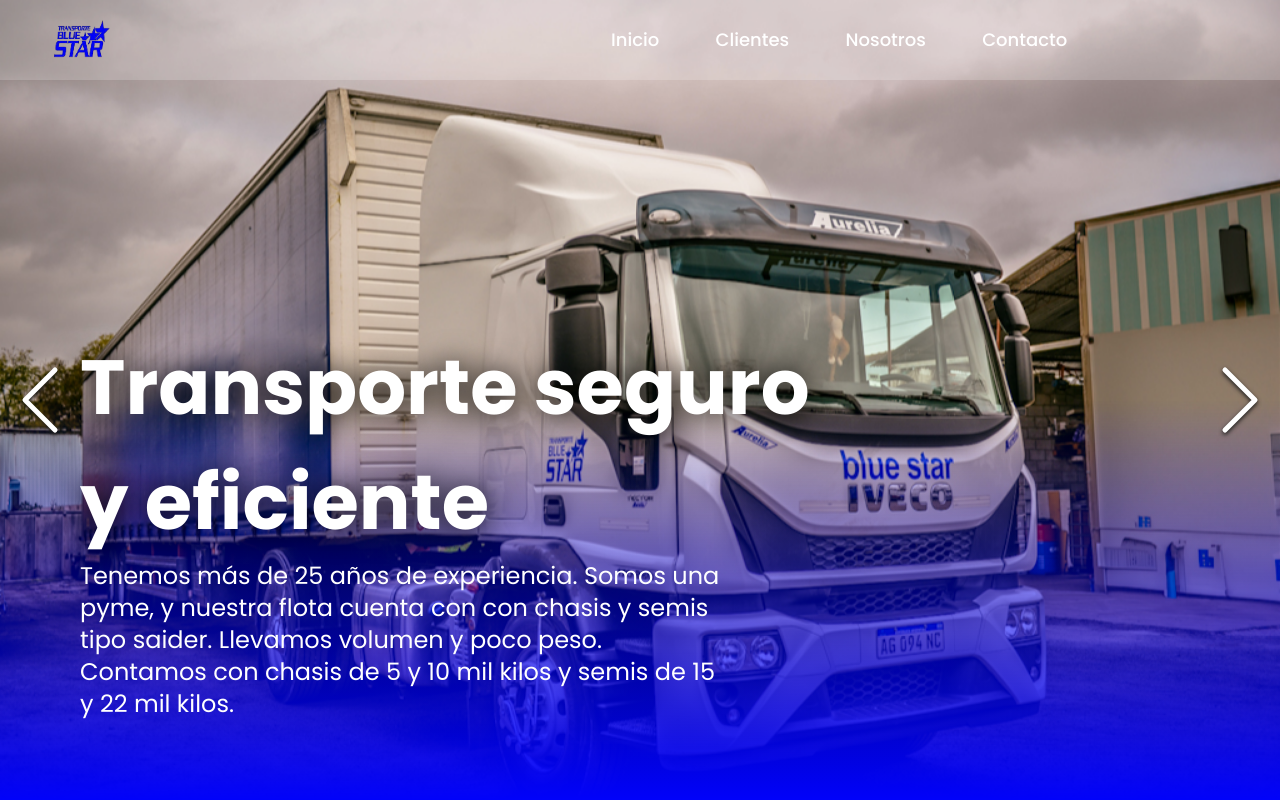
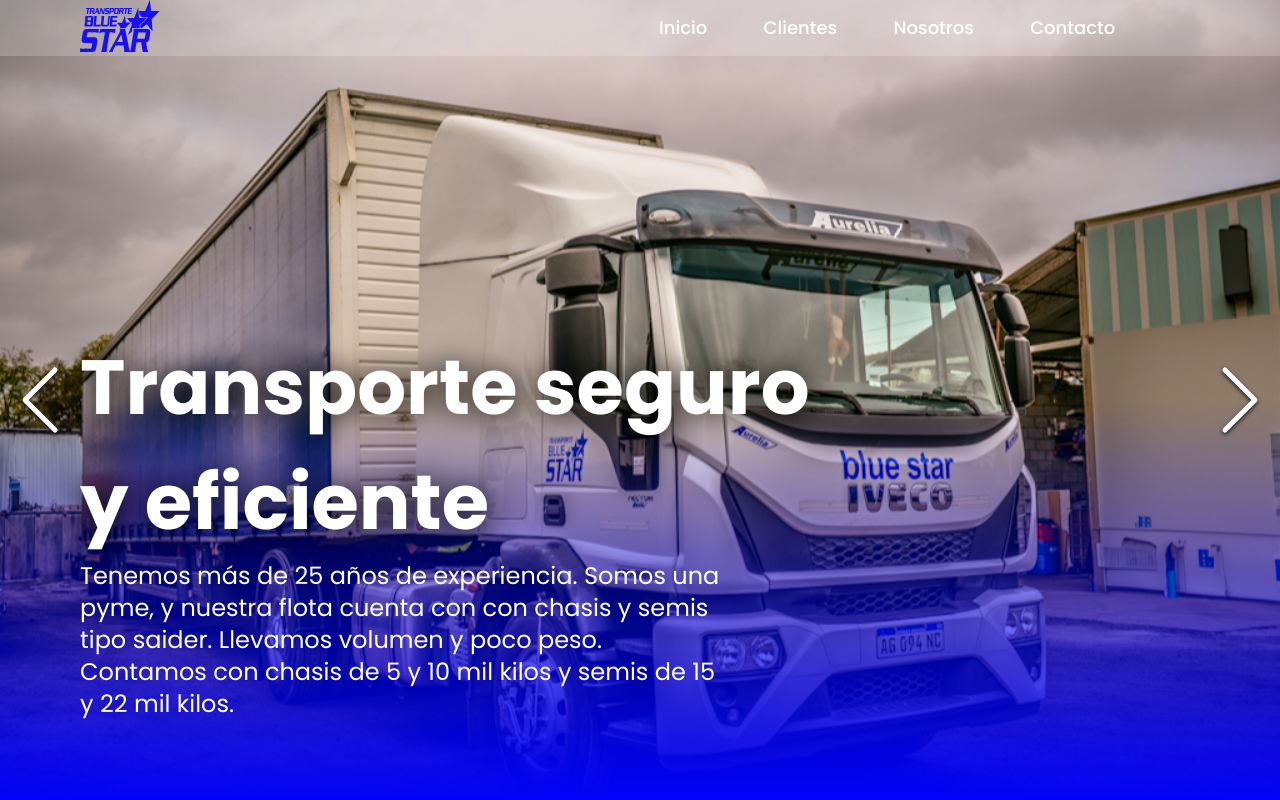
Before and after one commit to FrancoRutigliano/bluestar_Transportes, a React (Vite) app: page / in a window 1280 px wide. Shown: the top 800 px of the page. Built offline with nearby package versions, Linux system fonts and the light colour scheme.

Commit message:
carousel and navbar done

```diff
--- a/src/componentes/Navbar.tsx
+++ b/src/componentes/Navbar.tsx
@@ -1,13 +1,13 @@
-import icon from '../assets/blue_star_icon.png'
+import icon from '../assets/icons/bluestar.svg'
 
 export const Navbar = () => {
   return (
     <nav className='flex justify-between bg-white/20 fixed top-0 left-0 w-full z-50 '>
-        <div >
-            <img src={icon} alt="BLUE STAR" className='w-20 ml-10 ' />
+        <div className='pb-1'>
+            <img src={icon} alt="BLUE STAR" className='w-20 ml-20  ' />
         </div>
         <div className=' flex items-center lg:w-2/3 '>
-            <ul className='flex items-center w-2/3 justify-evenly text-white font-inter font-medium ml-32 text-lg   '>
+            <ul className='flex items-center w-2/3 justify-evenly text-white font-inter font-medium ml-44 text-lg   '>
                 <li><a href="#">Inicio</a></li>
                 <li><a href="#">Clientes</a></li>
                 <li><a href="#">Nosotros</a></li>
```
Also changed, not shown: src/assets/icons/bluestar.svg (added).
